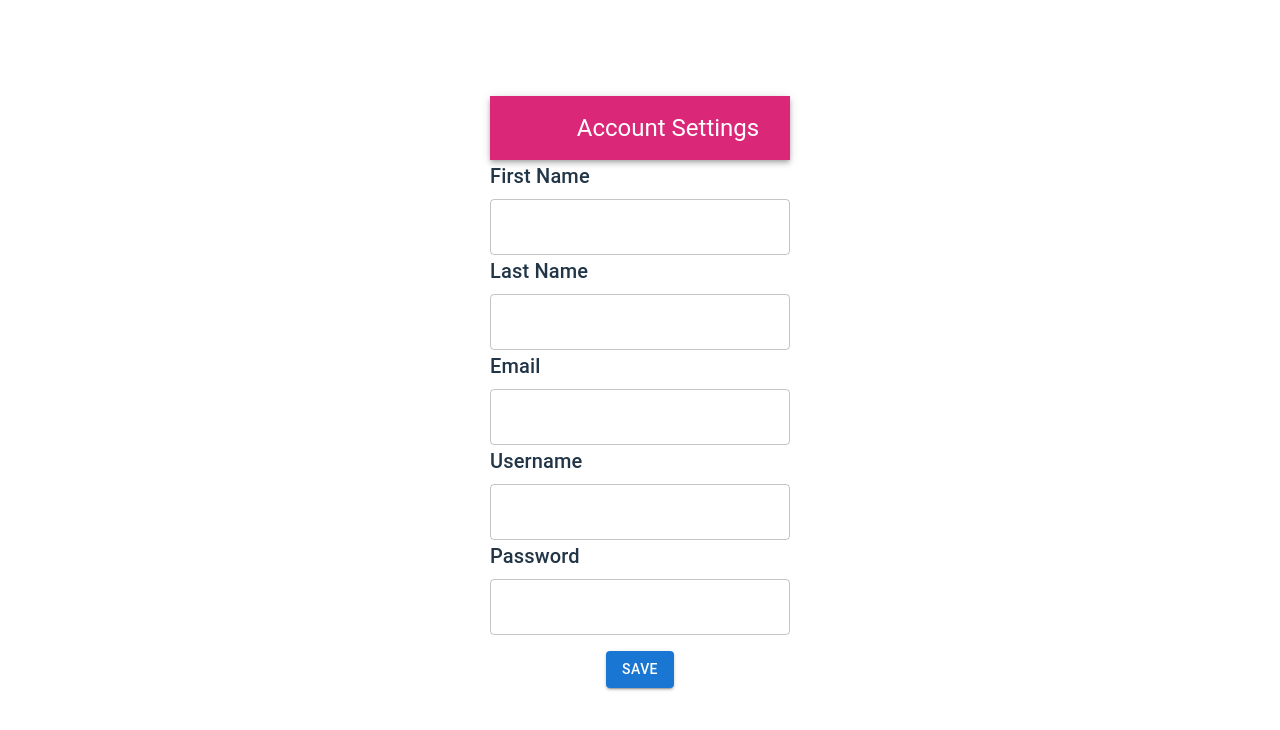
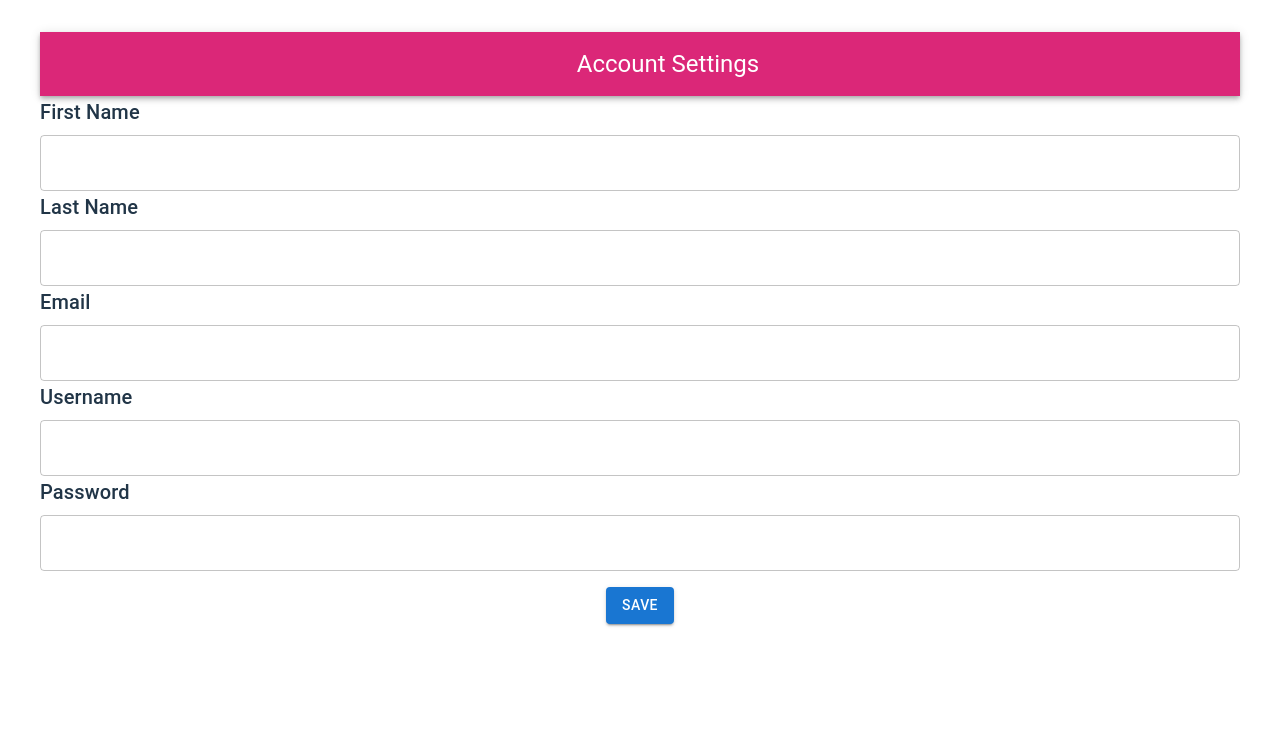
Before and after one commit to Cardoso0528/SoftwareGroup8, a React (Vite) app in the folder app/client/: page /account-settings in a window 1280 px wide. Shown: the top 730 px of the page. Built offline with nearby package versions, Linux system fonts and the light colour scheme; some icons are missing.

Commit message:
updated page so that textfield and navbars fit for different screen sizes

```diff
--- a/app/client/src/pages/AccountSetting.tsx
+++ b/app/client/src/pages/AccountSetting.tsx
@@ -8,35 +8,40 @@ const userType: string = "client";
 
 export default function AccountSetting() {
   return (
-    <Box>
+    <Box
+    sx={{
+      minHeight: "100vh",
+      width: {xs: 300, sm: 600, md: 900, lg: 1200},
+      justifyContent: "center"
+    }}>
       <NavBar
         navText="Account Settings"
         drawerOptions={[(userType === "client") ? { label: "Dashboard", path: "/client-dashboard" } : { label: "Dashboard", path: "/hairstylist-dashboard" },
           {label: "Logout", path: "/"}
         ]}
       />
-      <Box display="flex" flexDirection="column" sx={{ xs: 12 }} >
+      <Box display="flex" flexDirection="column" >
         <form>
           <Typography variant="h6" align="left" gutterBottom>
             First Name
           </Typography>
           <TextField fullWidth variant="outlined"
-          sx={{ flex: "1 1 auto", minWidth: "300px", maxWidth: "100vh"}}/>
+          sx={{ flex: "1 1 auto", minWidth: "300px", maxWidth: "100%"}}/>
           <Typography variant="h6" align="left" gutterBottom>
             Last Name
           </Typography>
           <TextField fullWidth variant="outlined"
-          sx={{ flex: "1 1 auto", minWidth: "300px", maxWidth: "100vh" }}/>
+          sx={{ flex: "1 1 auto", minWidth: "300px", maxWidth: "100%" }}/>
           <Typography variant="h6" align="left" gutterBottom>
             Email
           </Typography>
           <TextField fullWidth variant="outlined"
-          sx={{ flex: "1 1 auto", minWidth: "300px", maxWidth: "100vh" }}/>
+          sx={{ flex: "1 1 auto", minWidth: "300px", maxWidth: "100%" }}/>
           <Typography variant="h6" align="left" gutterBottom>
             Username
           </Typography>
           <TextField fullWidth variant="outlined"
-          sx={{ flex: "1 1 auto", minWidth: "300px", maxWidth: "100vh" }}/>
+          sx={{ flex: "1 1 auto", minWidth: "300px", maxWidth: "100%" }}/>
           <Typography variant="h6" align="left" gutterBottom>
             Password
           </Typography>
@@ -45,7 +50,7 @@ export default function AccountSetting() {
             type="password"
             autoComplete="current-password"
             variant="outlined"
-            sx={{ flex: "1 1 auto", minWidth: "300px", maxWidth: "1280px" }}
+            sx={{ flex: "1 1 auto", minWidth: "300px", maxWidth: "100%"}}
           />
           <Box m={2}>
             <Button variant="contained">
```
